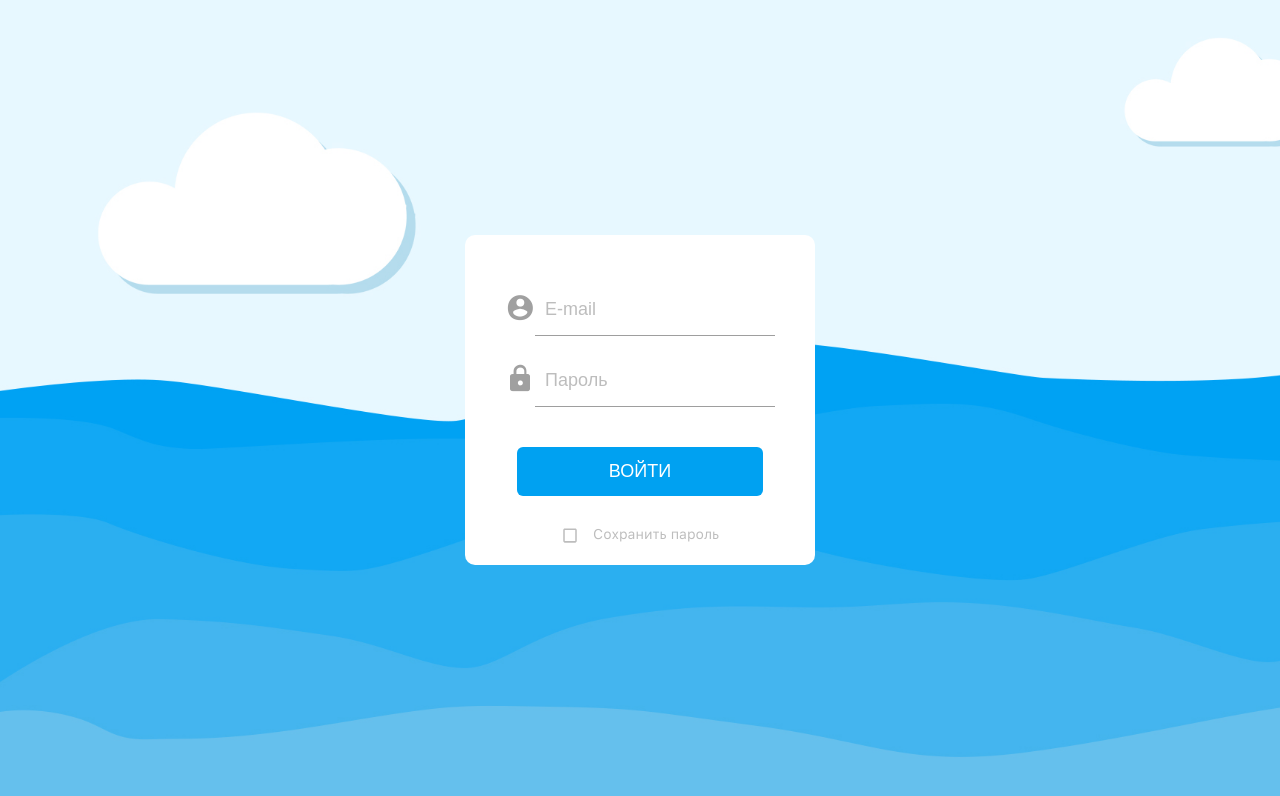
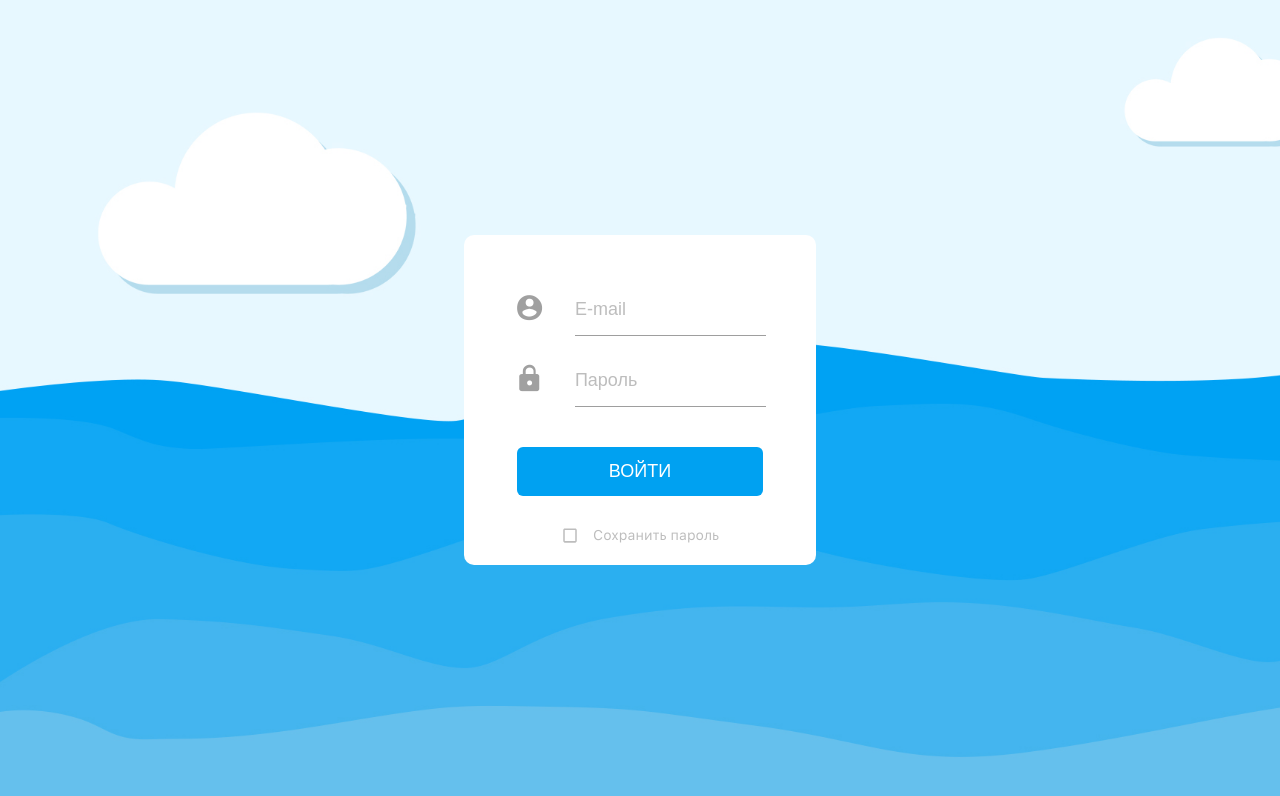
Before and after one commit to prostonastya/Planner, a website: page app/login.html in a window 1280 px wide. Drawn offline with Linux system fonts and the light colour scheme.

Commit message:
впроцессе правок. до исправления кнопки

```diff
--- a/app/css/style.css
+++ b/app/css/style.css
@@ -634,7 +634,13 @@ main {
   display: -webkit-box;
   display: -webkit-flex;
   display: -ms-flexbox;
-  display: flex; }
+  display: flex;
+  -webkit-box-align: center;
+  -webkit-align-items: center;
+      -ms-flex-align: center;
+          align-items: center; }
+  .log-flex + .log-flex {
+    margin-top: 2em; }
 
 .wrap {
   background: url("../img/log-bg-320.jpg");
@@ -657,35 +663,23 @@ main {
 .login-form {
   -webkit-border-radius: 1em;
           border-radius: 1em;
-  width: 29em;
   height: 33em;
   background: #fff;
   padding: 5em 2em; }
   @media (min-width: 1024px) {
     .login-form {
-      width: 35em;
-      padding: 5em 4em; } }
-  .login-form .mail-row {
-    margin-bottom: 2em;
-    -webkit-box-align: center;
-    -webkit-align-items: center;
-        -ms-flex-align: center;
-            align-items: center; }
+      padding: 5em; } }
   .login-form .log-icon {
     font-size: 3em;
     width: 30px;
     color: #a0a0a0; }
-  .login-form .pass-row {
-    -webkit-box-align: center;
-    -webkit-align-items: center;
-        -ms-flex-align: center;
-            align-items: center; }
   .login-form input {
-    width: 100%;
     font-size: 1.8em;
+    width: 10.6em;
     border-bottom: 0.05em solid #9e9e9e;
     color: #bdbdbd;
-    padding: 0.8em 0.56em; }
+    padding: 0.8em 0 0.8em 0;
+    margin-left: 1.7em; }
   .login-form .button-row {
     margin-top: 4em;
     margin-bottom: 3em;
@@ -708,7 +702,14 @@ main {
     .login-form .check-row label {
       font-size: 1.4em;
       color: #bdbdbd;
-      vertical-align: middle; }
+      display: -webkit-box;
+      display: -webkit-flex;
+      display: -ms-flexbox;
+      display: flex;
+      -webkit-box-align: center;
+      -webkit-align-items: center;
+          -ms-flex-align: center;
+              align-items: center; }
     .login-form .check-row input[type="checkbox"] {
       display: none; }
       .login-form .check-row input[type="checkbox"] + label {
@@ -719,7 +720,6 @@ main {
           height: 1.3em;
           width: 1.3em;
           background: url(../img/check_box_outline.svg);
-          margin-right: 1em;
-          vertical-align: middle; }
+          margin-right: 1em; }
       .login-form .check-row input[type="checkbox"]:checked + label:before {
         background: url(../img/check_box.svg); }
--- a/app/login.html
+++ b/app/login.html
@@ -10,13 +10,13 @@
 	<div class="wrap log-flex">
 		<div class="login-form">
 			<form>
-				<div class="mail-row log-flex">
+				<div class="log-flex">
 					<div class="log-icon">
 						<span class="icon icon-account_circle-grey"></span>
 					</div>
 					<input type="email" placeholder="E-mail" name = "email">
 				</div>
-				<div class="pass-row log-flex">
+				<div class="log-flex">
 					<div class="log-icon">
 						<span class="icon icon-lock-grey"></span>
 					</div>
```
Also changed, not shown: dist/sass/_login.scss.
